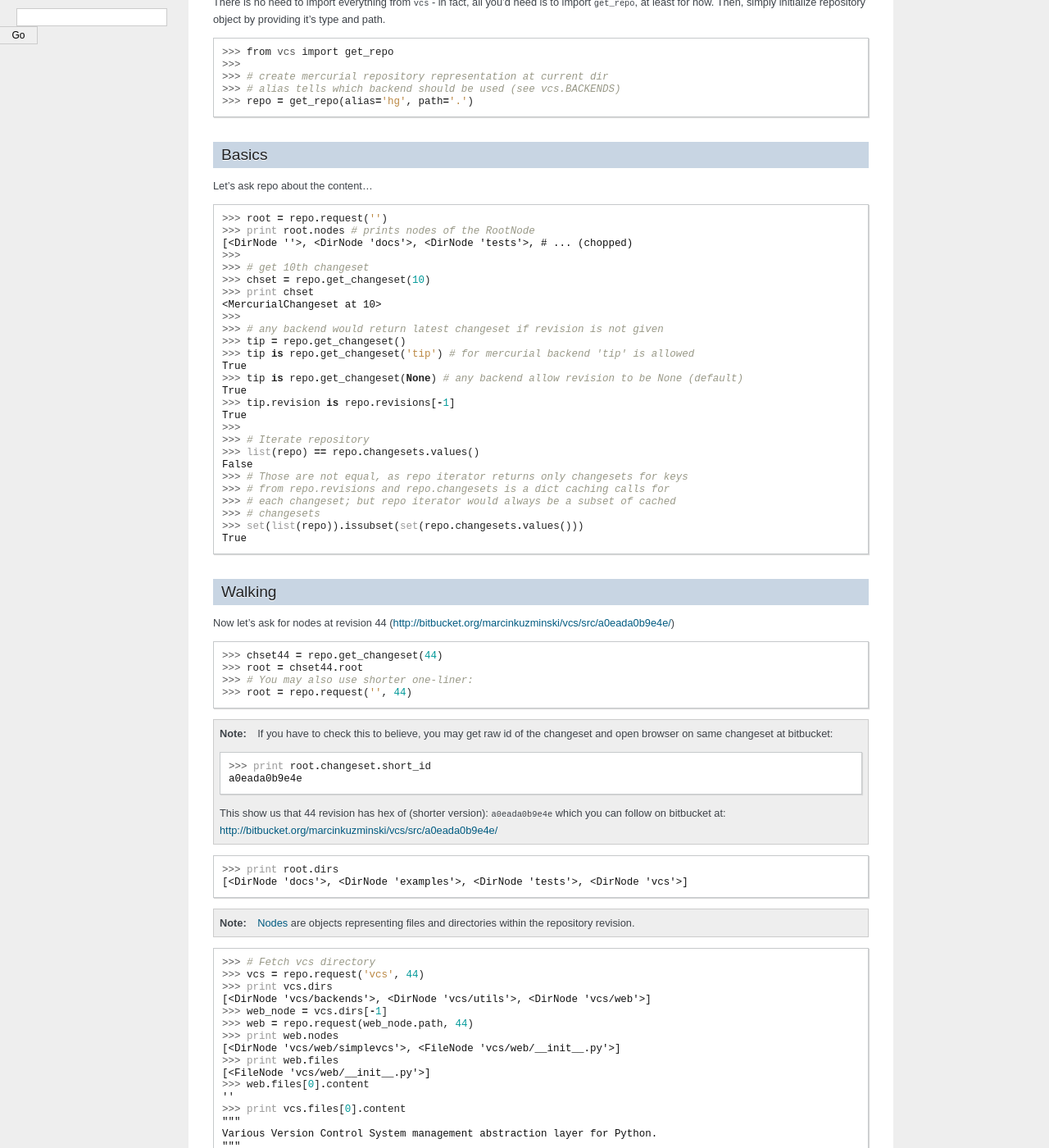
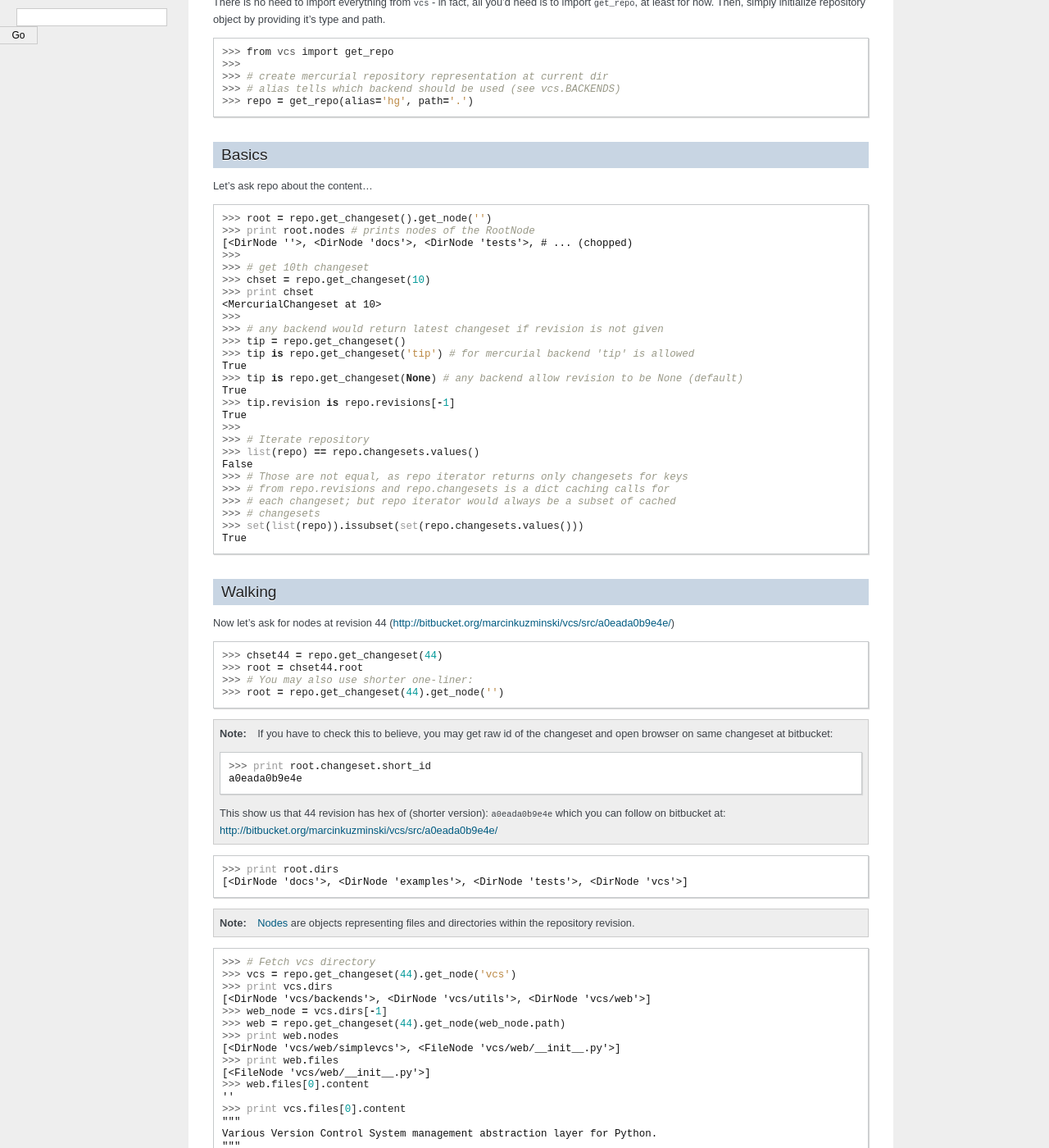
Before and after one commit to codeinn/vcs, a Sphinx documentation site: the page built from docs/quickstart.rst, in a window 1280 px wide and 1400 px high, scrolled down 570 px. Shown: the whole window at 82% size. Built offline with Sphinx 7.4.7, drawn with Linux system fonts in a browser that asks for light colours; some of the changed text lies outside the part shown.

Commit message:
Updated quickstart

```diff
--- a/docs/quickstart.rst
+++ b/docs/quickstart.rst
@@ -52,7 +52,7 @@ Let's ask repo about the content...
 
 .. code-block:: python
 
-   >>> root = repo.request('')
+   >>> root = repo.get_changeset().get_node('')
    >>> print root.nodes # prints nodes of the RootNode
    [<DirNode ''>, <DirNode 'docs'>, <DirNode 'tests'>, # ... (chopped)
    >>>
@@ -91,7 +91,7 @@ Now let's ask for nodes at revision 44
    >>> chset44 = repo.get_changeset(44)
    >>> root = chset44.root
    >>> # You may also use shorter one-liner:
-   >>> root = repo.request('', 44)
+   >>> root = repo.get_changeset(44).get_node('')
 
 .. note::
    If you have to check this to believe, you may get raw id of the changeset and
@@ -116,11 +116,11 @@ Now let's ask for nodes at revision 44
 .. code-block:: python
 
    >>> # Fetch vcs directory
-   >>> vcs = repo.request('vcs', 44)
+   >>> vcs = repo.get_changeset(44).get_node('vcs')
    >>> print vcs.dirs
    [<DirNode 'vcs/backends'>, <DirNode 'vcs/utils'>, <DirNode 'vcs/web'>]
    >>> web_node = vcs.dirs[-1]
-   >>> web = repo.request(web_node.path, 44)
+   >>> web = repo.get_changeset(44).get_node(web_node.path)
    >>> print web.nodes
    [<DirNode 'vcs/web/simplevcs'>, <FileNode 'vcs/web/__init__.py'>]
    >>> print web.files
@@ -172,7 +172,7 @@ Give me a file, finally!
 
 .. code-block:: python
 
-   >>> root = repo.request('', 44)
+   >>> root = repo.get_changeset(44).get_node('')
    >>> backends = root.get_node('vcs/backends')
    >>> backends.files
    [<FileNode 'vcs/backends/__init__.py'>,
@@ -210,7 +210,7 @@ Give me a file, finally!
    <DirNode 'vcs/backends'>
    >>>
    >>> # is it cached? hell yeah...
-   >>> f is f.parent.get_node('hg.py') is repo.request('vcs/backends/hg.py', 44)
+   >>> f is f.parent.get_node('hg.py') is repo.get_changeset(44).get_node('vcs/backends/hg.py')
    True
 
 How about history?
@@ -224,7 +224,7 @@ at ``vcs/nodes.py``.
 
 .. code-block:: python
 
-   >>> f = repo.request('vcs/nodes.py')
+   >>> f = repo.get_changeset().get_node('vcs/nodes.py')
    >>> print f.history
    [<MercurialChangeset at 82>, <MercurialChangeset at 81>, <MercurialChange
    ...
@@ -242,8 +242,8 @@ and we create a html file using `difflib`_.
 
 .. code-block:: python
 
-   >>> f = repo.request('vcs/nodes.py', 82)
-   >>> f_old = repo.request(f.path, 81)
+   >>> f = repo.get_changeset(82).get_node('vcs/nodes.py')
+   >>> f_old = repo.get_changeset(81).get_node(f.path)
    >>> out = open('out.html', 'w')
    >>> from difflib import HtmlDiff
    >>> hd = HtmlDiff(tabsize=4)
```
